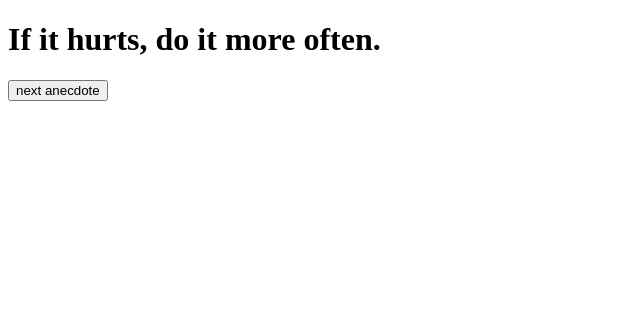
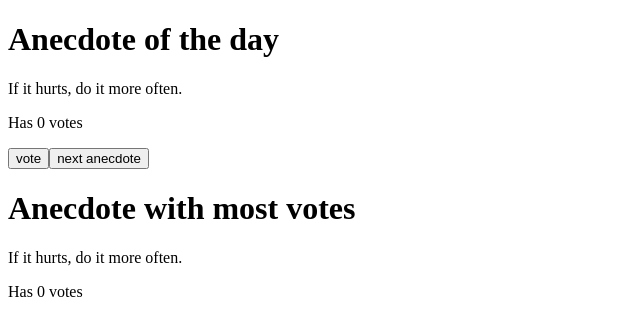
Before and after one commit to YoussefElMjd/NightBornFormation, a React (Create React App) app in the folder train-app/: page / in a window 1280 px wide. Shown: the top 336 px of the page, without its empty margins (0-640 px from the left). Built offline with nearby package versions, Linux system fonts and the light colour scheme.

Commit message:
part 1 - d - ex 1.13*-1.14*

```diff
--- a/train-app/src/App.js
+++ b/train-app/src/App.js
@@ -1,5 +1,13 @@
 import { useState } from "react";
-
+const Anecdote = (props) => {
+  return (
+    <div>
+      <h1>{props.text}</h1>
+      <p>{props.anecdote}</p>
+      <p>Has {props.vote} votes</p>
+    </div>
+  );
+};
 const App = () => {
   const anecdotes = [
     "If it hurts, do it more often.",
@@ -12,14 +20,41 @@ const App = () => {
   ];
 
   const [selected, setSelected] = useState(0);
+  const [votes, setVotes] = useState(
+    Array.from({ length: anecdotes.length }, () => 0)
+  );
 
   const randomNumber = () => {
-    setSelected(Math.floor(Math.random() * ((anecdotes.length-1) - 0 + 1) + 0));
+    setSelected(Math.floor(Math.random() * (anecdotes.length - 1 - 0 + 1) + 0));
+  };
+
+  const vote = () => {
+    console.log(votes);
+    setVotes((prev) => {
+      const newArray = [...prev];
+      newArray[selected]++;
+      return newArray;
+    });
+  };
+
+  const getPopularVote = () => {
+    return votes.indexOf(Math.max(...votes));
   };
   return (
     <div>
-      <h1>{anecdotes[selected]}</h1>
+      <Anecdote
+        text="Anecdote of the day"
+        anecdote={anecdotes[selected]}
+        vote={votes[selected]}
+      />
+      <button onClick={vote}>vote</button>
       <button onClick={randomNumber}>next anecdote</button>
+
+      <Anecdote
+        text="Anecdote with most votes"
+        anecdote={anecdotes[getPopularVote()]}
+        vote={votes[getPopularVote()]}
+      />
     </div>
   );
 };
```
